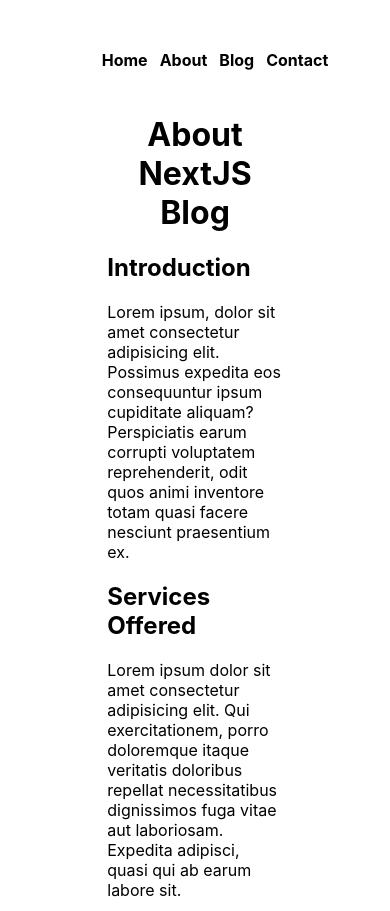
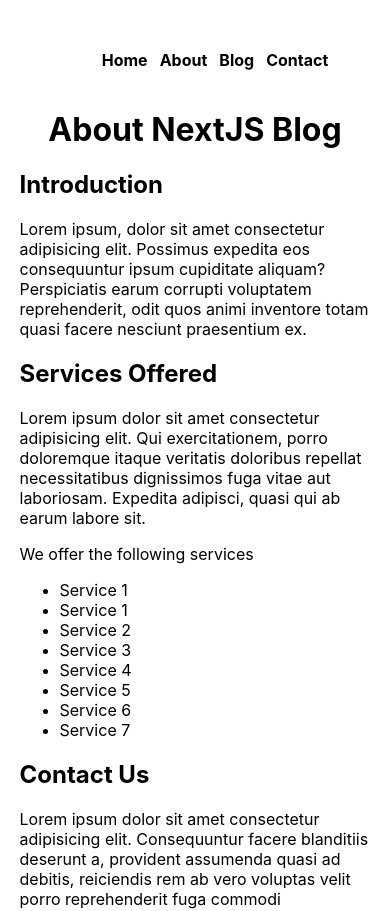
Before and after one commit to sayedsaddam/next-blog, a Next.js app: page /about in a window 390 px wide. Shown: the top 911 px of the page. Built offline with nearby package versions, Linux system fonts and the light colour scheme.

Commit message:
fixed the about page styling, responsive.

```diff
--- a/styles/About.module.css
+++ b/styles/About.module.css
@@ -5,3 +5,9 @@
 .center{
    text-align: center;
 }
+@media only screen and (max-width: 600px) {
+   .container{
+      margin: 40px auto;
+      max-width: 90vw;
+   }
+}
```
